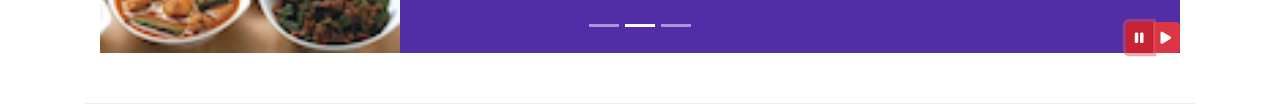
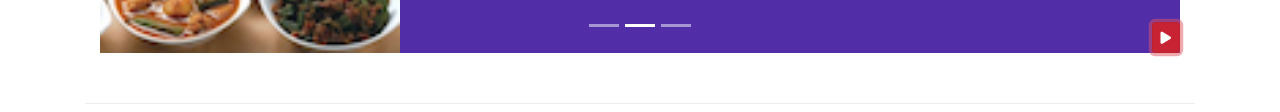
Before and after one commit to jramirez18/RistoranteConFusion, a plain HTML site: page index.html in a window 1280 px wide. Both pictures are taken after a click on the button 1139 px from the left and 668 px from the top of the page. Shown: the part 631-743 px from the top of the page. Drawn offline with nearby package versions, Linux system fonts and the light colour scheme.

Commit message:
More Bootstrap jQuery, aqui modifique el script del carousel

```diff
--- a/index.html
+++ b/index.html
@@ -175,14 +175,10 @@
                     </a>
                     <!--WEEK 4-->
                     <!--Introducimos dos botones nuevos (play-pause) en el componente carrusel que ya hemos incluido en la página index.html. y agregamos el code js al final-->
-                    <div class="btn-group" id="carouselButton">
-                        <button class="btn btn-danger btn-sm" id="carousel-pause">
-                            <span class="fa fa-pause"></span>
-                        </button>
-                        <button class="btn btn-danger btn-sm" id="carousel-play">
-                            <span class="fa fa-play"></span>
-                        </button>
-                    </div>
+                    <!--Ahora quite el div de class= btn-group y elimine un boton y cambie el id del unico boton que quedo-->
+                    <button class="btn btn-danger btn-sm" id="carouselButton">
+                        <span class="fa fa-pause"></span>
+                    </button>
                 </div>
             </div>
         </div>
@@ -418,14 +414,18 @@
         $(document).ready(function () {
             $('#mycarousel').carousel({ interval: 2000 })
             //activando el boton de pausa
-            $("#carousel-pause").click(function () {
-                $("#mycarousel").carousel('pause');
+            $("#carouselButton").click(function () {
+                if ($("#carouselButton").children("span").hasClass('fa-pause')) {
+                    $("#mycarousel").carousel('pause');
+                    $("#carouselButton").children("span").removeClass('fa-pause');
+                    $("#carouselButton").children("span").addClass('fa-play');
+                }
+                else if ($("#carouselButton").children("span").hasClass('fa-play')) {
+                    $("#mycarousel").carousel('cycle');
+                    $("#carouselButton").children("span").removeClass('fa-play');
+                    $("#carouselButton").children("span").addClass('fa-pause');
+                }
             });
-            //activando el boton de play
-            $("#carousel-play").click(function () {
-                $("#mycarousel").carousel('cycle');
-            });
-
         });
 
     </script>
```
